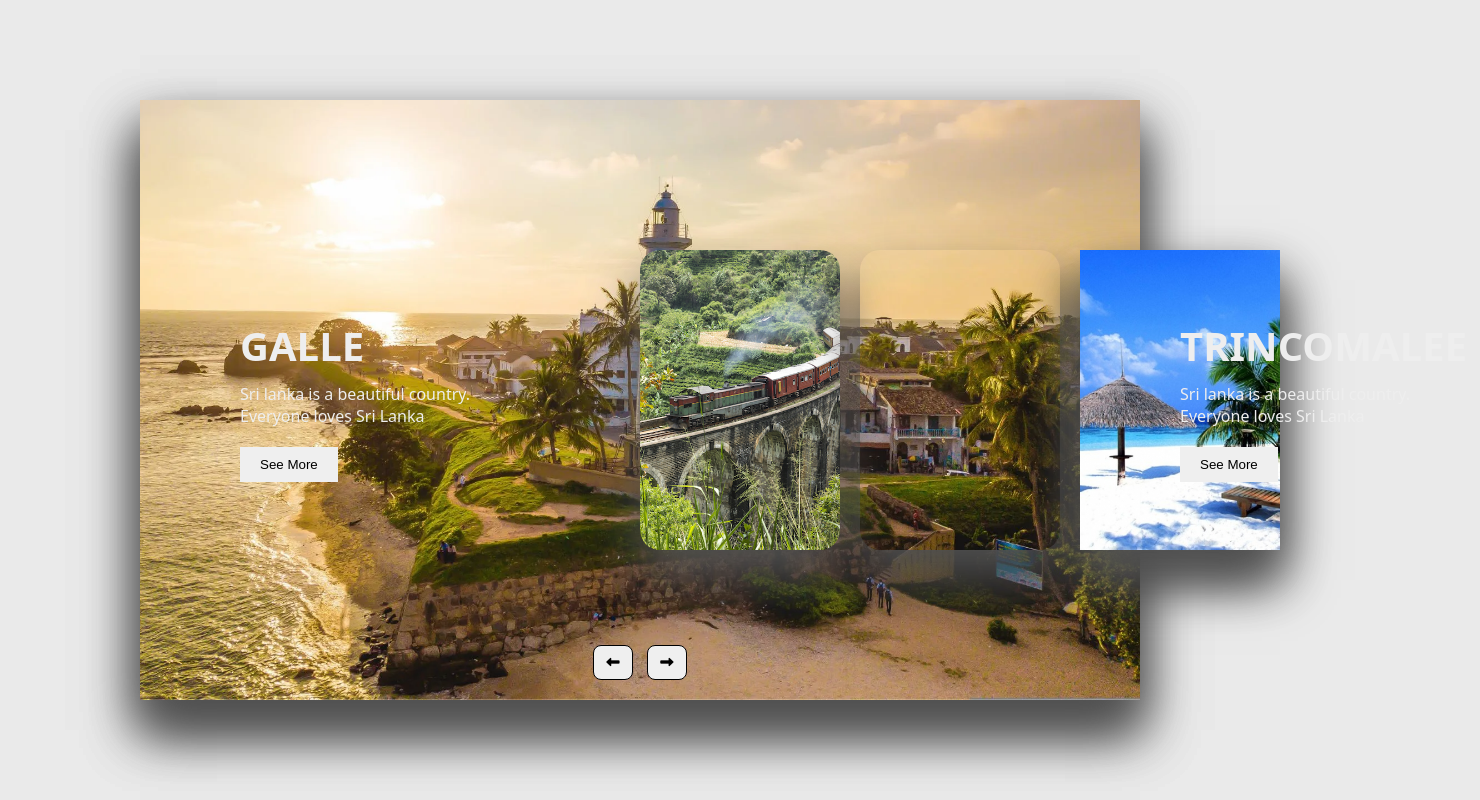
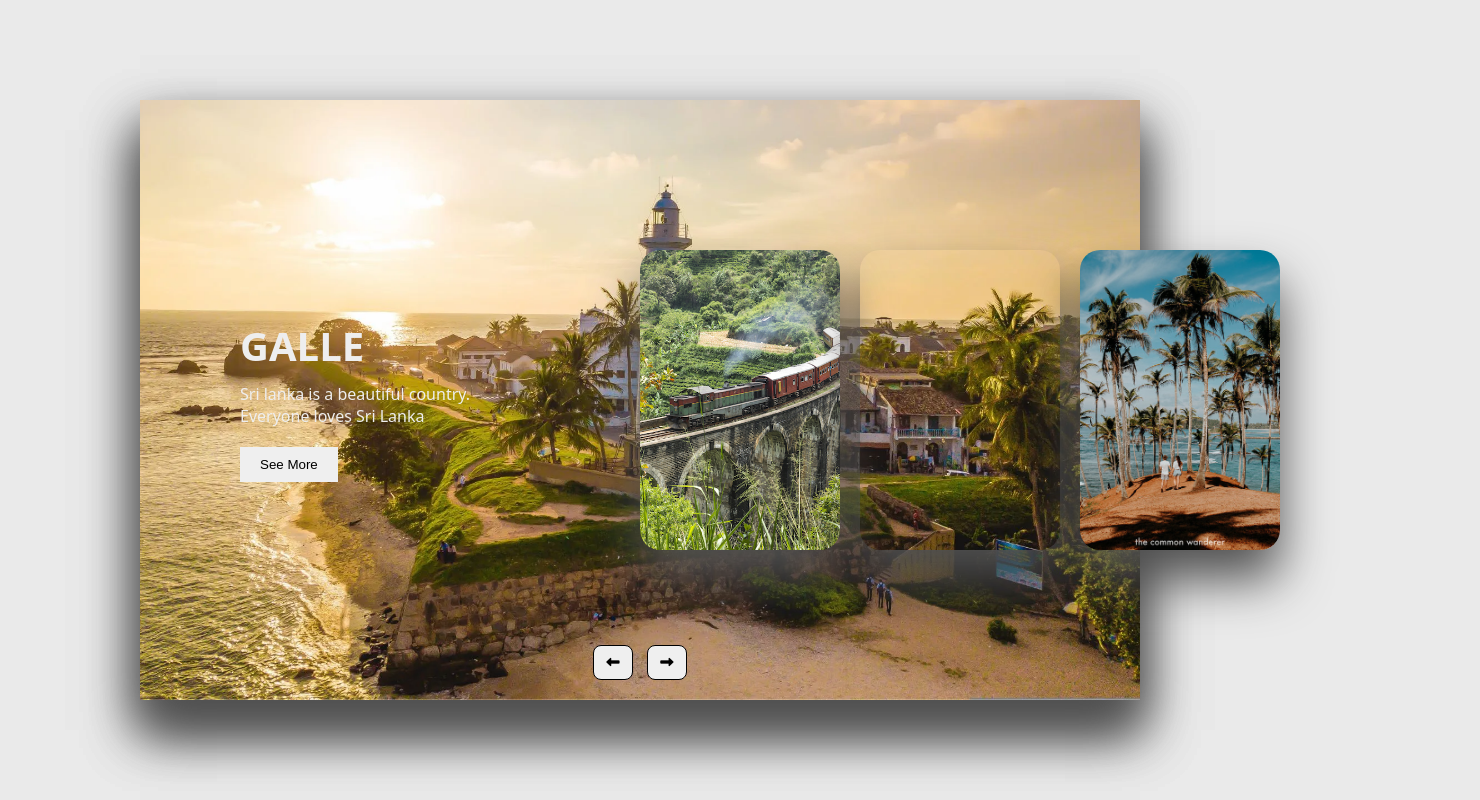
Before and after one commit to Denuwan01/Image-Slider, a plain HTML site: page index.html in a window 1280 px wide. Shown: the whole page, 1480 px wide, since content can reach past the window. Drawn offline with Linux system fonts and the light colour scheme.

Commit message:
finalize

```diff
--- a/index.html
+++ b/index.html
@@ -53,17 +53,11 @@
 
             <div class="item" style="background-image: url(img--6.jpg);">
                 <div class="content">
-                    <div class="name">Mirissa</div>
+                    <div class="name">Ella</div>
                     <div class="des">Sri lanka is a beautiful country. Everyone loves Sri Lanka</div>
                     <button>See More</button>
                 </div>
 
-                <div class="item" style="background-image: url(img--7.jpg);">
-                    <div class="content">
-                        <div class="name">Trincomalee</div>
-                        <div class="des">Sri lanka is a beautiful country. Everyone loves Sri Lanka</div>
-                        <button>See More</button>
-                    </div>
             </div>
 
         </div>
```
